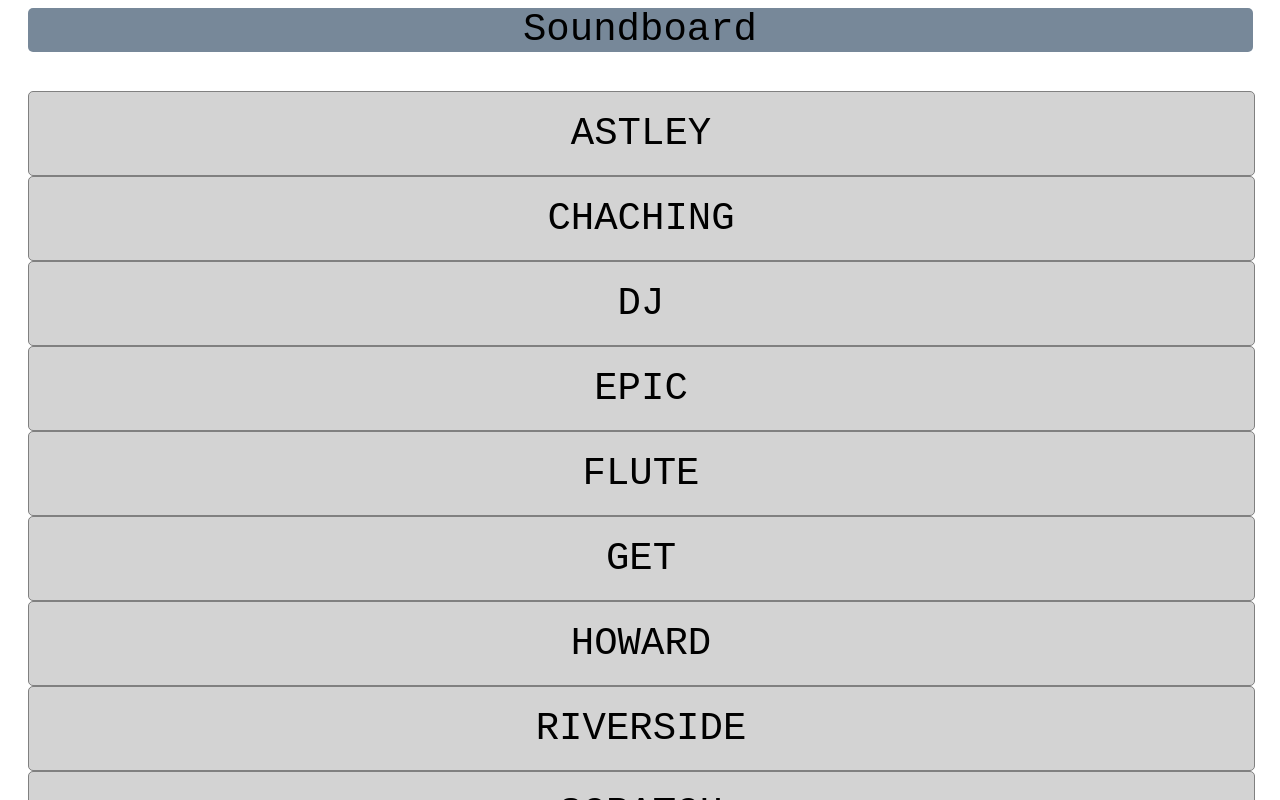
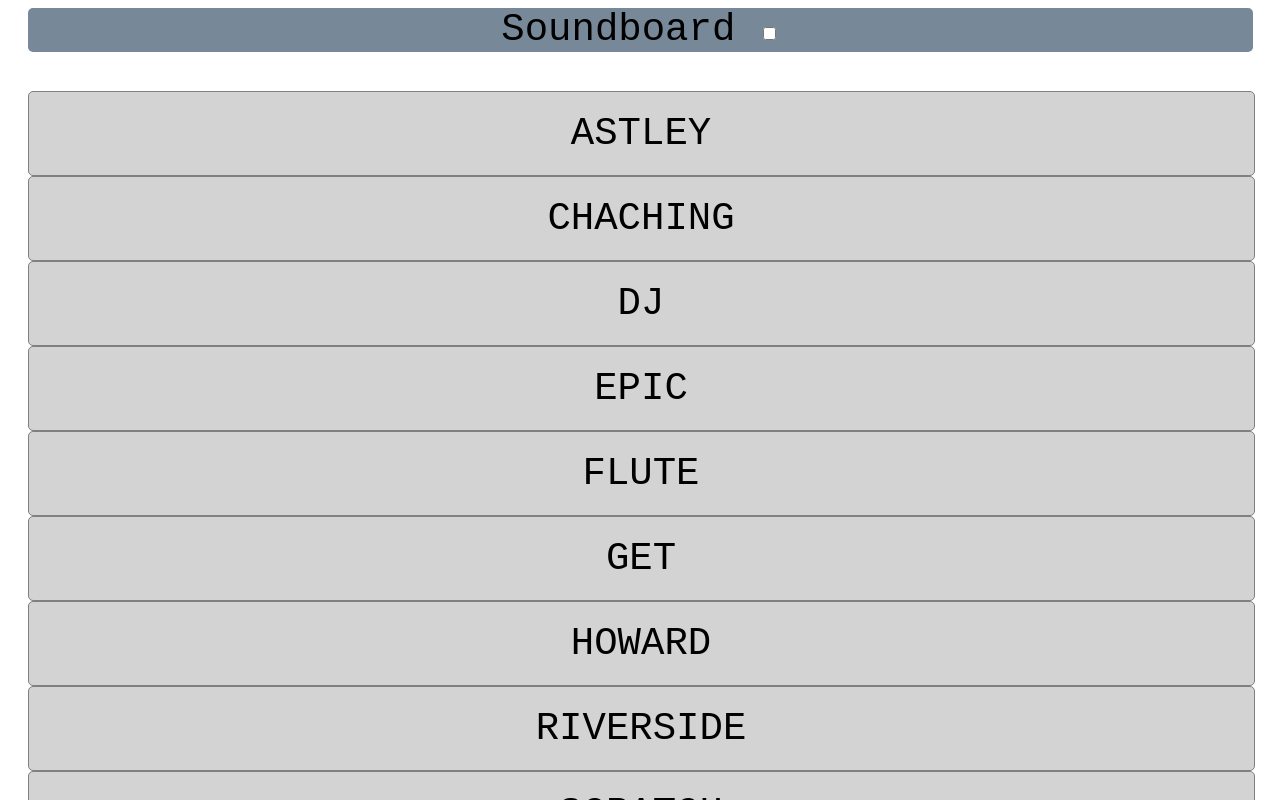
Before and after one commit to jeffseif/horn, a plain HTML site: page index.html in a window 1280 px wide. Shown: the top 800 px of the page. Drawn offline with Linux system fonts and the light colour scheme.

Commit message:
Added repeat toggle

```diff
--- a/index.html
+++ b/index.html
@@ -6,7 +6,10 @@
 </head>
 <body>
 
-  <div class='header'>Soundboard</div>
+  <div class='header'>
+    Soundboard
+    <input onclick='toggleLoop();' type='checkbox'></input>
+  </div>
 
   <audio id='audio'></audio>
   <div id='controls'></div>
--- a/static/css/horn.css
+++ b/static/css/horn.css
@@ -33,6 +33,6 @@ div {
 }
 
 #controls div:active {
-    background-color: darkgray;
-    color: white;
+  background-color: darkgray;
+  color: white;
 }
--- a/static/js/horn.js
+++ b/static/js/horn.js
@@ -14,7 +14,8 @@ var SOUNDS = {
     "secret": "zelda_secret",
     "whip": "whip",
     "wilhelm": "wilhelm_scream"
-}
+};
+var LOOP = false;
 
 // Functions
 
@@ -39,6 +40,11 @@ function insertHTML() {
     controls.innerHTML = html;
 }
 
+function toggleLoop() {
+    var audio = document.getElementById('audio');
+    audio.loop = LOOP = !LOOP;
+}
+
 // Main
 
 window.onload = insertHTML;
```
